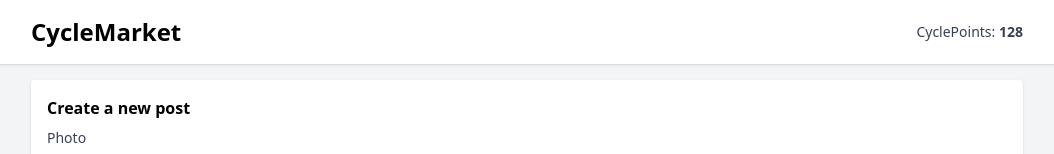
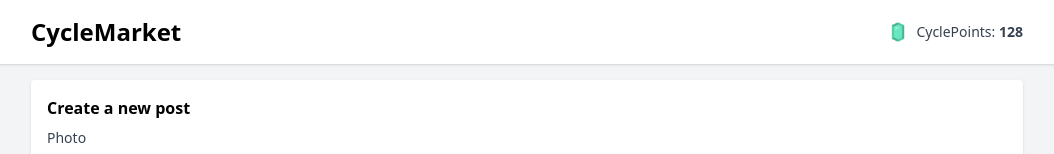
Before and after one commit to mikeezvz/CycleMarket, a Next.js app: page / in a window 1280 px wide. Shown: the top 154 px of the page, without its empty margins (113-1167 px from the left). Built offline with nearby package versions, Linux system fonts and the light colour scheme.

Commit message:
Symbolize point counter

```diff
--- a/components/Header.tsx
+++ b/components/Header.tsx
@@ -1,11 +1,16 @@
 import React from 'react'
+import Image from 'next/image'
+import jewel from '../app/assets/jewel.png'
 
 export default function Header({ points }: { points: number }) {
   return (
     <header className="bg-white shadow">
       <div className="max-w-5xl mx-auto px-4 py-4 flex items-center justify-between">
         <h1 className="text-2xl font-bold">CycleMarket</h1>
-        <div className="text-sm text-gray-700">CyclePoints: <span className="font-semibold">{points}</span></div>
+        <div className="flex items-center text-sm text-gray-700">
+          <Image src={jewel} alt="jewel" width={20} height={20} />
+          <span className="ml-2">CyclePoints: <span className="font-semibold">{points}</span></span>
+        </div>
       </div>
     </header>
   )
```
Also changed, not shown: app/assets/jewel.png (added).
